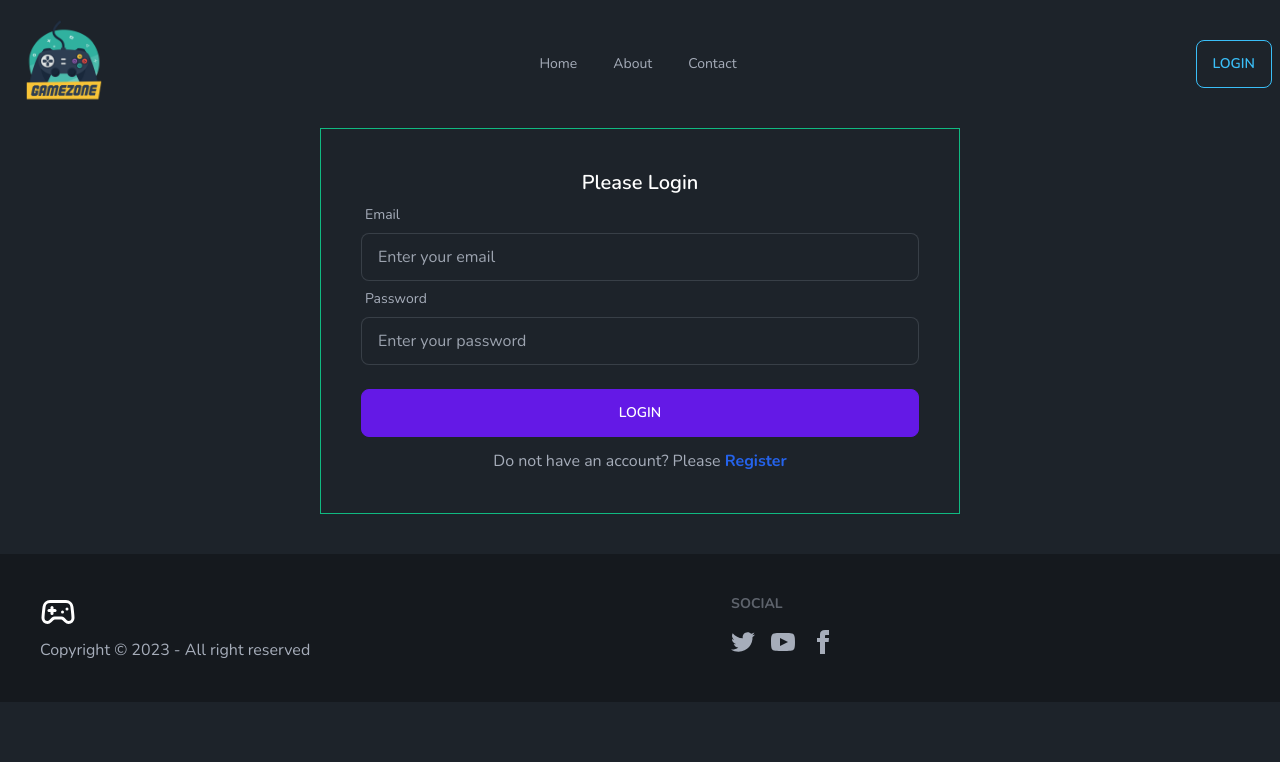
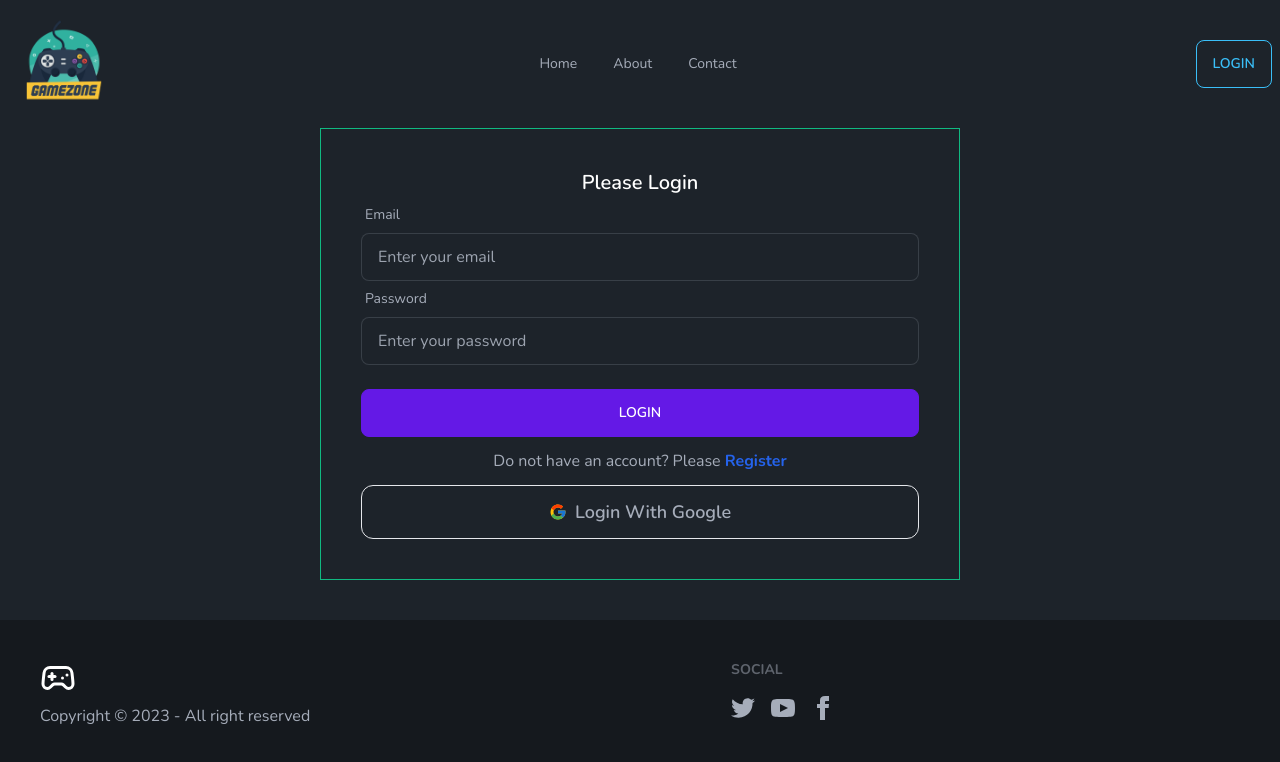
Before and after one commit to Mmsshakil/gaming-event-management, a React (Vite) app: page /login in a window 1280 px wide. Shown: the top 762 px of the page. Built offline with nearby package versions, Linux system fonts and the light colour scheme; no server answers.

Commit message:
google login system added

```diff
--- a/src/pages/Login/Login.jsx
+++ b/src/pages/Login/Login.jsx
@@ -1,16 +1,52 @@
 import { Link, useLocation, useNavigate } from "react-router-dom";
-
+import { FcGoogle } from 'react-icons/fc';
 import { useContext } from "react";
 import { AuthContext } from "../../providers/AuthProvider";
 import swal from 'sweetalert';
+import { GoogleAuthProvider, getAuth, signInWithPopup } from "firebase/auth";
+import app from "../../firebase/firebase.config";
 
+
+const auth = getAuth(app);
+const provider = new GoogleAuthProvider();
 
 const Login = () => {
 
     const { signIn } = useContext(AuthContext);
+
     const navigate = useNavigate();
     const location = useLocation();
     console.log(location);
+
+
+// --------------------Google Login-----------------
+
+const handleGoogleSignIn = () => {
+    // console.log('google mama is coming')
+    signInWithPopup(auth, provider)
+
+        .then(result => {
+            const loggedInUser = result.user;
+            console.log(loggedInUser);
+            swal("Login Success!", "", "success");
+            //navigate after login
+            navigate(location?.state ? location.state : '/')
+        })
+
+
+        .catch(error => {
+            console.log('error' , error.message)
+            swal("Login Faild!", "Invalid Mail or Password", "error");
+        })
+
+}
+
+
+
+// -------------------------------------------------
+
+
+
 
     const handleLogin = e => {
         e.preventDefault();
@@ -24,7 +60,7 @@ const Login = () => {
             .then(result => {
                 console.log('login sucess', result);
                 swal("Login Success!", "", "success");
-                navigate(location?.state ? location.state : '/' );
+                navigate(location?.state ? location.state : '/');
             })
             .catch(error => {
                 console.log(error.message);
@@ -58,6 +94,12 @@ const Login = () => {
                     </div>
                 </form>
                 <p className="text-center mt-3">Do not have an account? Please <Link className="text-blue-600 font-bold" to='/register'>Register</Link></p>
+                {/* google login */}
+                <div onClick={handleGoogleSignIn}  className="flex justify-center items-center border rounded-xl py-3 mt-3 font-semibold text-lg ">
+                        <FcGoogle></FcGoogle>
+                        <p className="ml-2">Login With Google</p>
+                </div>
+
             </div>
 
         </div>
```
